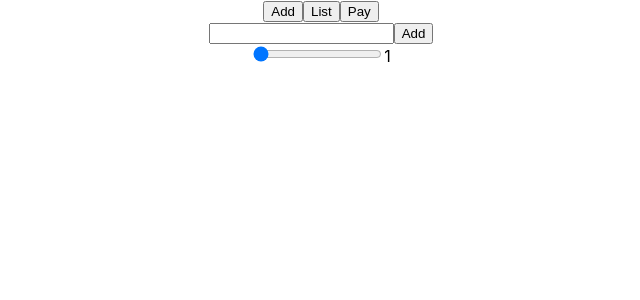
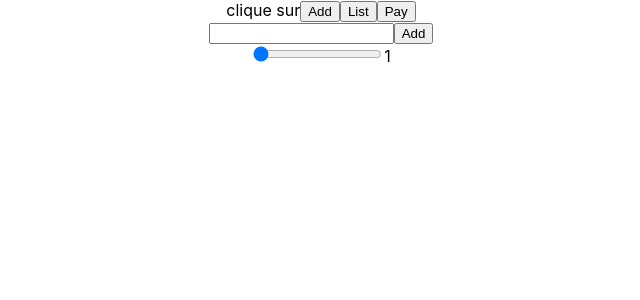
Before and after one commit to AxelMlz/Bakery, a React (Create React App) app: page / in a window 1280 px wide. Shown: the top 300 px of the page, without its empty margins (319-959 px from the left). Built offline with nearby package versions, Linux system fonts and the light colour scheme.

Commit message:
BakeryP2-09

```diff
--- a/src/App.js
+++ b/src/App.js
@@ -23,6 +23,7 @@ class App extends React.Component {
   selectAdd(e) {
     console.log(e)
     this.setState({
+      //si l'onglet selectionné est add change l'état en activeTabs sur add
       activeTabs: 'add'
     })
   }
@@ -38,12 +39,14 @@ class App extends React.Component {
       activeTabs: 'pay'
     })
   }
-
+// ajouter le nom et le prix du produit dans le add
   add(name, price) {
     const obj = {
       name: name,
       price: price
     }
+    //le nom et le prix du produit vont être push
+    //et contenu dans newList
     const newList = this.state.items
     newList.push(obj)
     this.setState({
@@ -54,10 +57,13 @@ class App extends React.Component {
   renderContent = () => {
     switch(this.state.activeTabs) {
       case 'add':
+        //si l'onglet selectionné est add affiche le selectionneur d'items
         return <Add addItem={this.add}></Add>
       case 'list':
+        //si l'onglet selectionné est list affiche la liste des items selectionné dans add
         return <List listItems={this.state.items}></List>
       case 'pay':
+        //si l'onglet selectionné est pay affiche la liste à payé des éléments sélectionnés
         return <Pay items={this.state.items}></Pay>
     }
   }
@@ -65,6 +71,7 @@ class App extends React.Component {
   render() {
     return (
       <div className="App" >
+        clique sur
         <Button onClick={this.selectAdd} isSelected={this.state.activeTabs === 'add' ? true : false}> Add </Button>
         <Button onClick={this.selectList} isSelected={this.state.activeTabs === 'list' ? true : false}> List </Button>
         <Button onClick={this.selectPay} isSelected={this.state.activeTabs === 'pay' ? true : false}> Pay </Button>
```
